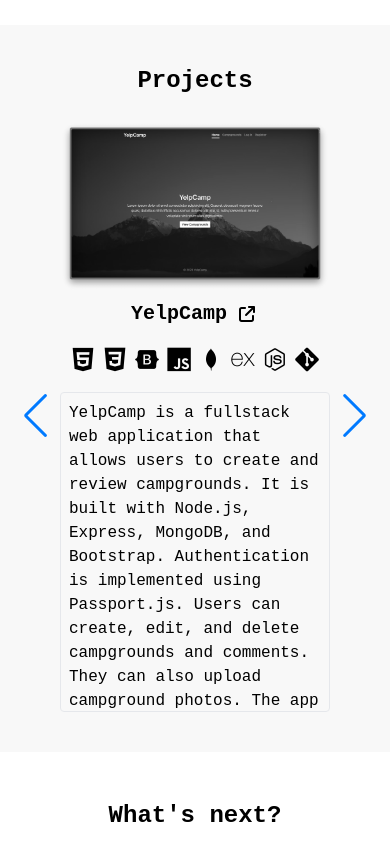
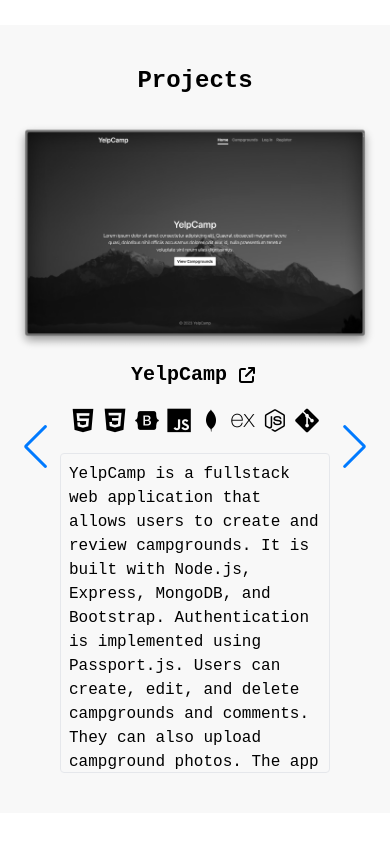
Before and after one commit to zacnation/react-portfolio, a React (Vite) app: page / in a window 390 px wide. Shown: the part 2200-3056 px from the top of the page. Built offline with nearby package versions, Linux system fonts and the light colour scheme.

Commit message:
Make images larger on small screens

```diff
--- a/src/components/Slide.jsx
+++ b/src/components/Slide.jsx
@@ -5,9 +5,16 @@ import { faArrowUpRightFromSquare } from '@fortawesome/free-solid-svg-icons';
 
 export default function Slide(props) {
   return (
+    <>
+      <img src={props.img} alt="" className="md:hidden" />
       <div className="px-12 md:p-0 md:flex md:align-center md:justify-center">
         <div>
-        <img src={props.img} alt="" style={{ width: '400px' }} />
+          <img
+            src={props.img}
+            alt=""
+            style={{ width: '400px' }}
+            className="max-md:hidden"
+          />
         </div>
         <div className="md:ml-9">
           {props.title === 'Portfolio' ? (
@@ -53,6 +60,7 @@ export default function Slide(props) {
           </p>
         </div>
       </div>
+    </>
   );
 }
 
```
Lines whose indentation alone changed are shown as unchanged.
